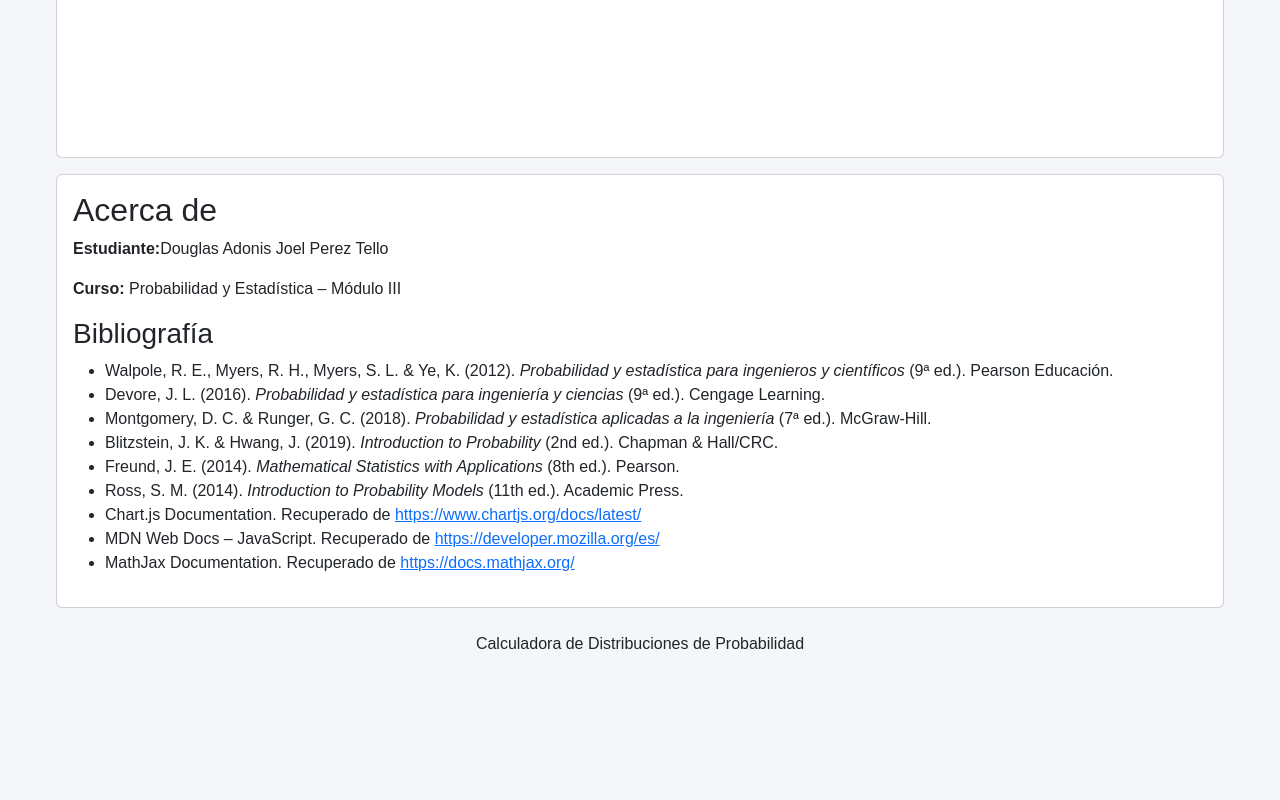
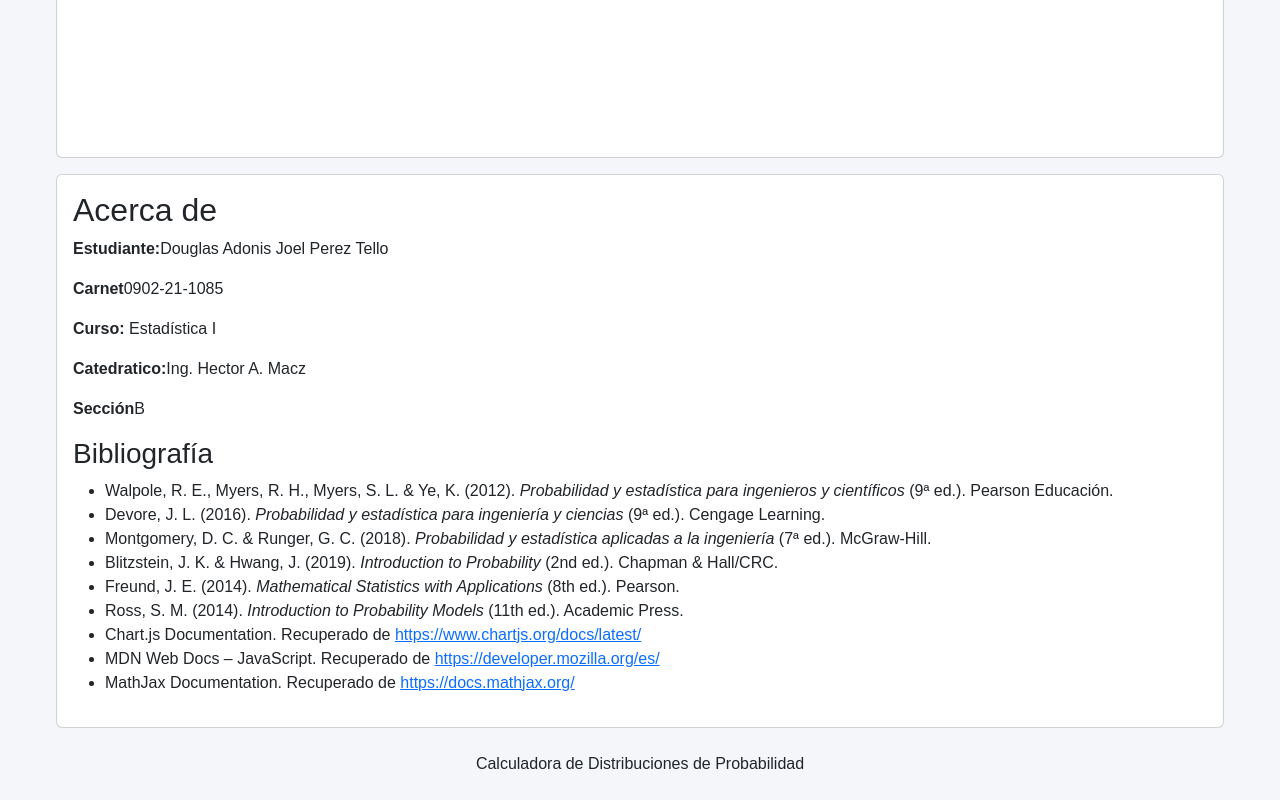
Before and after one commit to DouglasTello/Calculadora-de-probabilidades, a plain HTML site: page index.html in a window 1280 px wide. Shown: the part 2386-3186 px from the top of the page. Before the commit the page ends 3066 px from the top, so only its background shows below. Drawn offline with nearby package versions, Linux system fonts and the light colour scheme.

Commit message:
Update index.html

```diff
--- a/index.html
+++ b/index.html
@@ -131,7 +131,10 @@
     <section id="acerca" class="card p-3">
       <h2>Acerca de</h2>
       <p><strong>Estudiante:</strong>Douglas Adonis Joel Perez Tello</p>
-      <p><strong>Curso:</strong> Probabilidad y Estadística – Módulo III</p>
+      <p><strong>Carnet</strong>0902-21-1085</p>
+      <p><strong>Curso:</strong> Estadística I</p>
+       <p><strong>Catedratico:</strong>Ing. Hector A. Macz</p>
+       <p><strong>Sección</strong>B</p>
 
 
       <h3>Bibliografía</h3>
```
